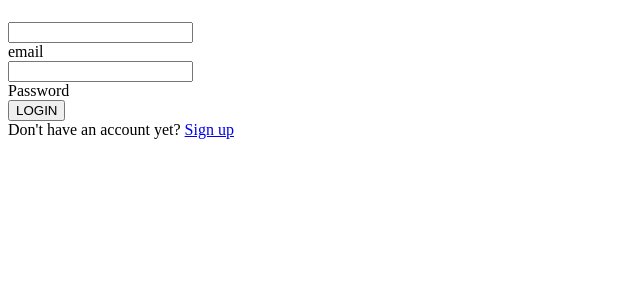
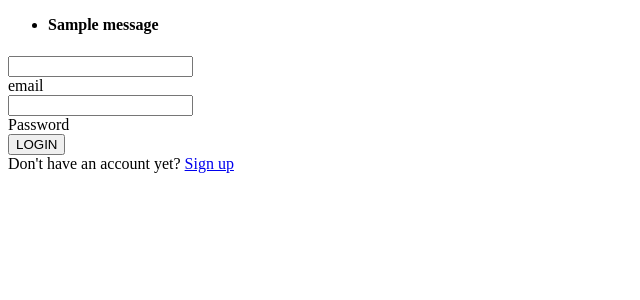
Before and after one commit to momotofu/Catalogger, a Python web app: template app/templates/login/login.html in a window 1280 px wide. Shown: the part 68-368 px from the top of the page, without its empty margins (0-640 px from the left). Run offline with Jinja, Linux system fonts and the light colour scheme; the template is opened without the code that fills it: most values are stand-ins (such as "Sample title", 1, 10 or a date in 2020); one stand-in notice (Sample message) is shown; form fields are guessed from the names that the template uses.

Commit message:
added flash messaging system to login page

```diff
--- a/app/templates/login/login.html
+++ b/app/templates/login/login.html
@@ -6,6 +6,19 @@
       <span class="nav-link__label">back</span>
     </a>
   </li>
+{% endblock %}
+{% block hero %}
+  <div class="container-fluid flash-message">
+    {% with messages = get_flashed_messages() %}
+    {% if messages %}
+    <ul class="flash-message__list">
+    {% for message in messages %}
+      <li class="alert flash-message__list-element "><strong>{{ message }}</strong></li>
+      {% endfor %}
+    </ul>
+    {% endif %}
+    {% endwith %}
+  </div>
 {% endblock %}
 {% block mainContent %}
 <div class="row justify-content-center">
@@ -51,4 +64,10 @@
 </div>
 {% endblock %}
 {% block scripts %}
+  <script defer type="text/javascript">
+    (function() {
+      // remove flash messages
+      categoryPageUtils.removeFlashMessages()
+    })()
+  </script>
 {% endblock %}
```
